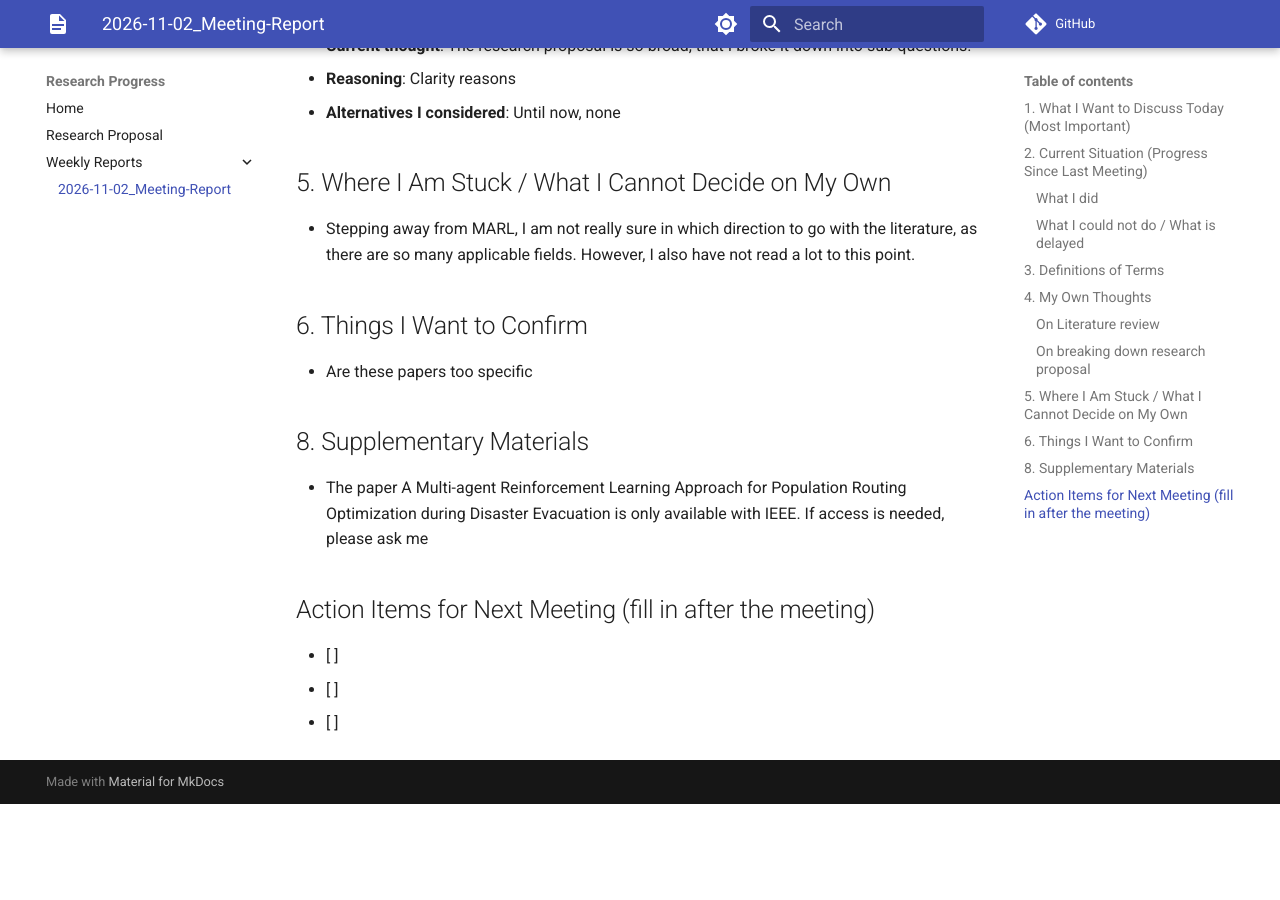
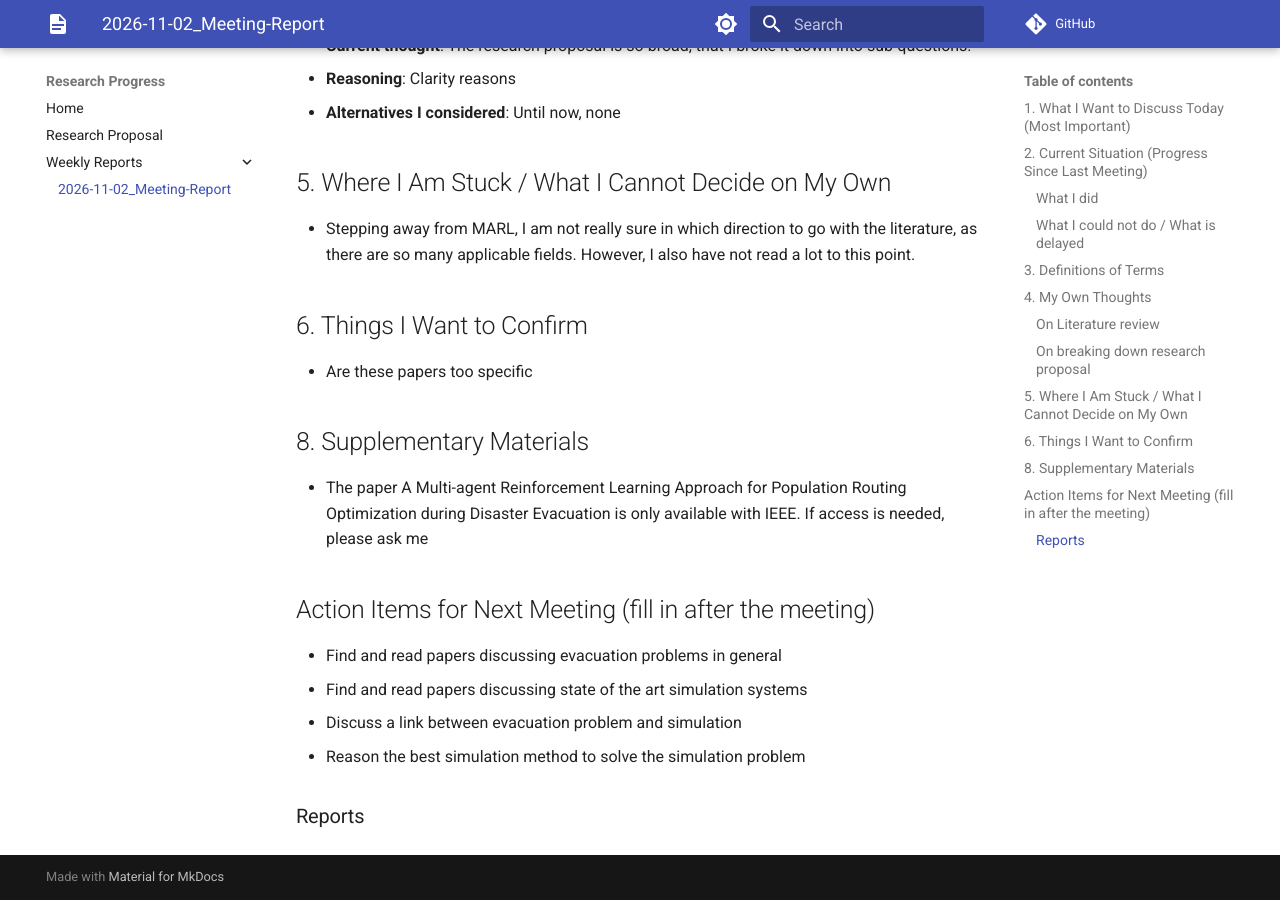
Before and after one commit to MorschTom/MorschTom.github.io, an MkDocs documentation site: the page built from docs/reports/2026-11-02_Meeting-Report.md, in a window 1280 px wide and 900 px high, scrolled down 2376 px. Built offline with MkDocs 1.6.1 and Material for MkDocs 9.7.7, drawn with Linux system fonts in a browser that asks for light colours; comment, search, counter and statistics services are not loaded; before the commit the page ends 3180 px from its top, so only the background shows below that; part of the change alters nothing that is shown.

Commit message:
Added tge Action Items for next meeting 2026-11-02

```diff
--- a/docs/reports/2026-11-02_Meeting-Report.md
+++ b/docs/reports/2026-11-02_Meeting-Report.md
@@ -109,6 +109,37 @@ However, I also have not read a lot to this point.
 
 <!-- Note these during or right after the meeting so they can be matched against "What I did" in the next document. -->
 
-- [ ]
-- [ ]
-- [ ]
+- Find and read papers discussing evacuation problems in general
+- Find and read papers discussing state of the art simulation systems
+- Discuss a link between evacuation problem and simulation
+- Reason the best simulation method to solve the simulation problem
+
+### Reports
+<!--
+Evacuation
+
+
+Find problem that needs explaining, basic paper is enough
+Focus on the transport aspect
+Find a connection to transport (Also in people behavior)
+then find connection to simulation
+So, not much on evacuation, just basic problem
+
+
+Simulation
+
+focus here, give current simulation practices, problems in these practices (Maybe also why rl is better)
+Search on current states in simulation common problems
+
+specify simulation model that fits that problem
+Find out what kind of simulation are there (stochastic model (DP, MDP), Graph...)
+do you want to full model using MDP, or do you want to go to RL? What is better? (Speed vs interpretability)
+RL uses blackbox, fast but not interpretability
+flip POV, how can you interpret RL model search economics paper
+Convince other about your choice model.
+
+Error terms for RL vs MDP
+
+Other Possible Gaps
+Disaster Modeling (How to model a disaster in SUMO/Matsim other simulation frameworks...)
+How to crystalize the disruptions on raods -->
```
